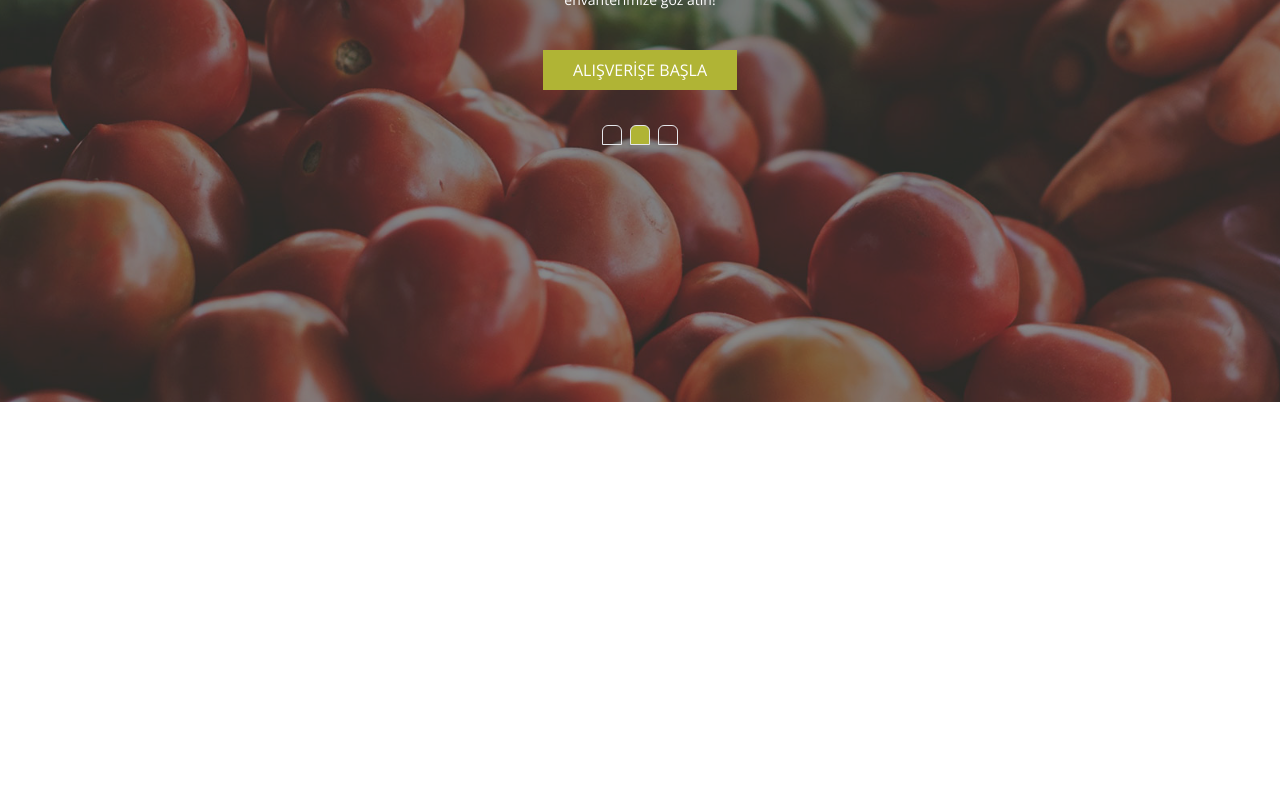
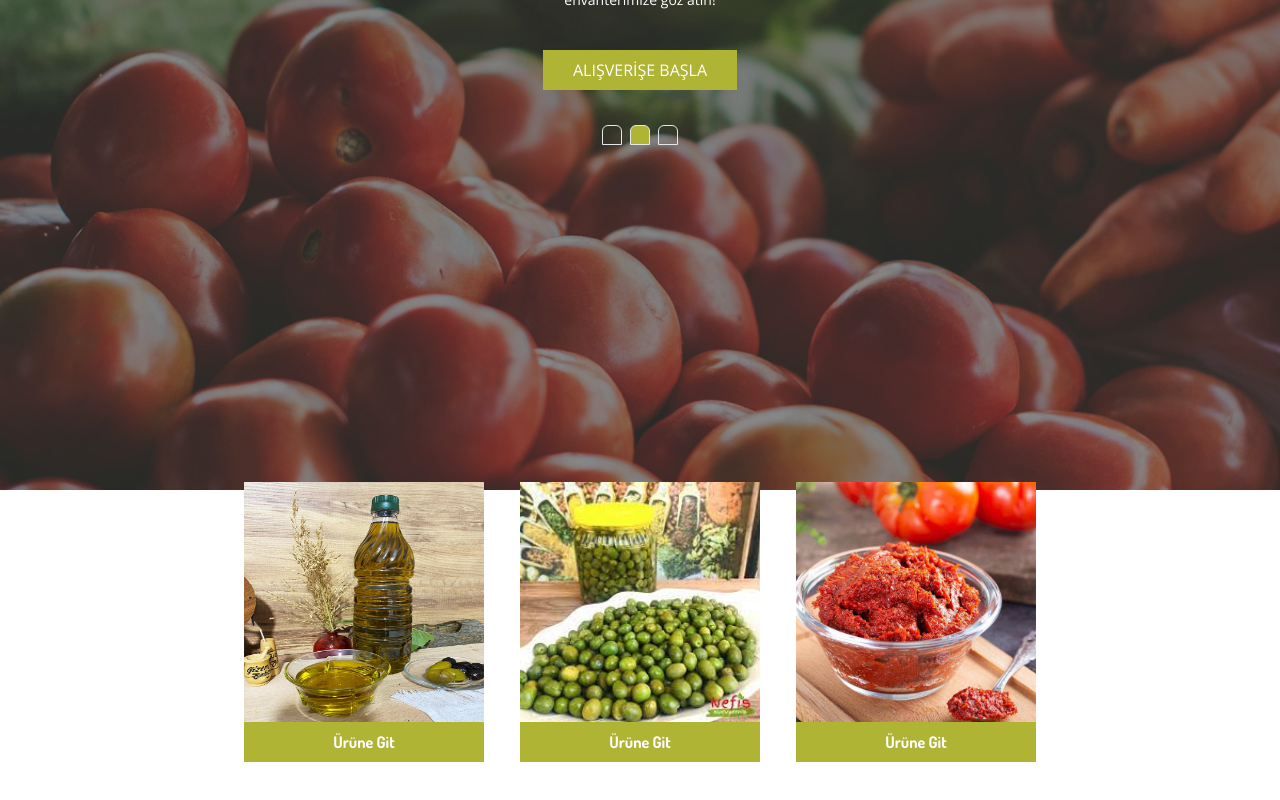
Before and after one commit to rabianurkavi/organic-products, a Next.js app: page /home in a window 1280 px wide. Shown: the part 310-1110 px from the top of the page. Before the commit the page ends 800 px from the top, so only its background shows below. Built offline with nearby package versions, Linux system fonts and the light colour scheme.

Commit message:
OrganicProductList component

```diff
--- /dev/null
+++ b/components/ui/OrganicProductList.jsx
@@ -0,0 +1,55 @@
+import Image from "next/image"
+const OrganicProduct=()=>{
+    return(
+        <div className="">
+            <div className="">
+                <div className="relative w-60 h-60 after:conten-[''] border-[] border-primary">
+                      <Image src="/images/oil.jpg" className="hover:scale-105 transition-all" alt="" layout="fill" />
+                </div>
+                <div className="">
+                <button className="btn-primary justify-center w-full h-full flex items-center hover:bg-black font-dosis font-bold">Ürüne Git </button>
+                </div>
+            </div>
+        </div>
+    )
+}
+const OrganicProduct2=()=>{
+    return(
+        <div className="">
+            <div className="">
+                <div className="relative w-60 h-60 after:conten-[''] border-[] border-primary">
+                      <Image src="/images/olive.jpg" className="hover:scale-105 transition-all" alt="" layout="fill" />
+                </div>
+                <div className="">
+                <button className="btn-primary justify-center w-full h-full flex items-center hover:bg-black font-dosis font-bold">Ürüne Git </button>
+                </div>
+            </div>
+        </div>
+    )
+}
+const OrganicProduct3=()=>{
+    return(
+        <div className="">
+            <div className="">
+                <div className="relative w-60 h-60 after:conten-[''] border-[] border-primary">
+                      <Image src="/images/paste.jpg" className="hover:scale-105 transition-all" alt="" layout="fill" />
+                </div>
+                <div className="">
+                <button className="btn-primary justify-center w-full h-full flex items-center hover:bg-black font-dosis font-bold">Ürüne Git </button>
+                </div>
+            </div>
+        </div>
+    )
+}
+
+const OrganicProductList = () => {
+  return (
+    <div className="flex justify-center container mx-auto px-20 py-20 flex-wrap gap-x-9">
+        <OrganicProduct />
+        <OrganicProduct2 />
+        <OrganicProduct3 />
+    </div>
+  )
+}
+
+export default OrganicProductList
--- a/pages/home/index.jsx
+++ b/pages/home/index.jsx
@@ -1,11 +1,13 @@
 import React from 'react'
 import Carousel from '@/components/ui/Carousel';
+import OrganicProductList from '@/components/ui/OrganicProductList';
 
 
 export const Index = () => {
   return (
-    <div className='relative'>
+    <div className=''>
       <Carousel />
+      <OrganicProductList />
     </div>
   )
 }
--- a/styles/globals.css
+++ b/styles/globals.css
@@ -24,3 +24,19 @@ body {
 .slick-dots li{
   @apply !m-1 !mt-6;
 }
+.overlay {
+
+}
+
+.btn-primary:hover .btn-primary{
+  content: "";
+  position: absolute;
+  top: 0;
+  left: 2px;
+  right: 2px;
+  width: 100%;
+  height: 100%;
+  background-color: rgba(0, 0, 0, 0.3);
+  opacity: 0.9;
+  transition: opacity 0.3s ease-in-out;
+}
```
